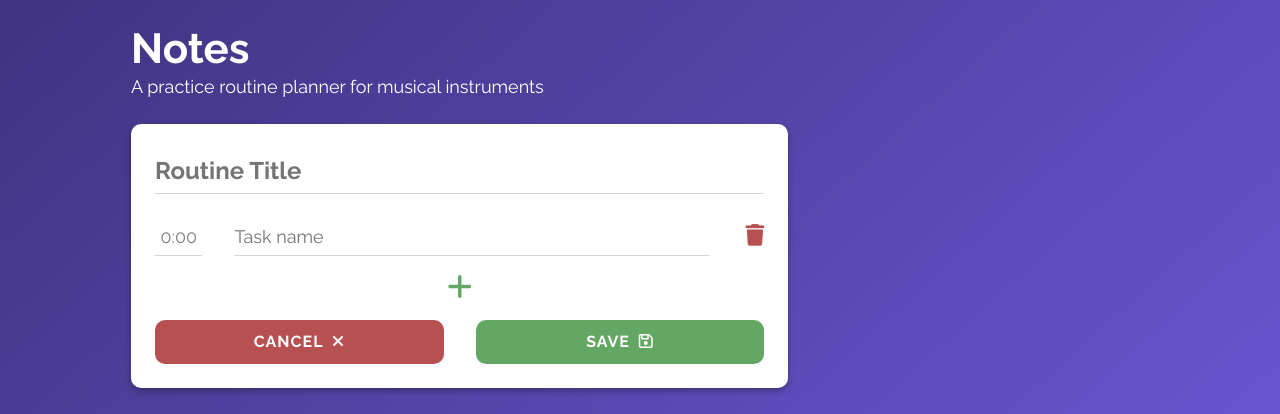
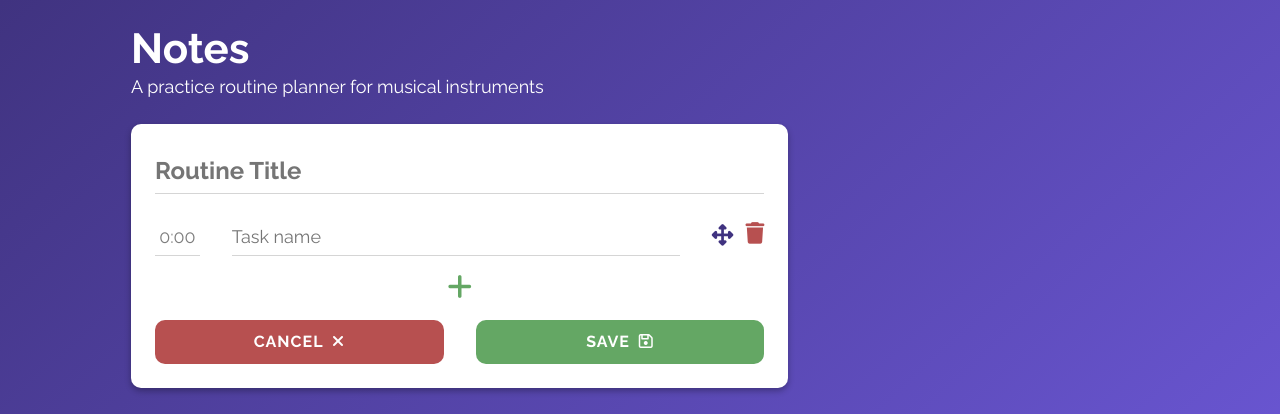
Before and after one commit to connorbiddle/notes, a React (Create React App) app: page /new in a window 1280 px wide. Shown: the top 414 px of the page. Built offline with nearby package versions, Linux system fonts and the light colour scheme.

Commit message:
Reimplemented drag and drop.

```diff
--- a/src/base/GlobalStyles.js
+++ b/src/base/GlobalStyles.js
@@ -9,6 +9,7 @@ const GlobalStyles = createGlobalStyle`
 
   body, html {
     font-family: "Raleway", "Segoe UI", sans-serif;
+    overflow-x: hidden;
   }
 
   a {
--- a/src/base/utilities.js
+++ b/src/base/utilities.js
@@ -1,3 +1,22 @@
+export const throttle = (fn, limit) => {
+  let inThrottle;
+  return function () {
+    const args = arguments;
+    const context = this;
+    if (!inThrottle) {
+      fn.apply(context, args);
+      inThrottle = true;
+      setTimeout(() => (inThrottle = false), limit);
+    }
+  };
+};
+
+// Get the coordinates for the centre of a DOM node
+export const getNodeCentre = domNode => {
+  const { x, y, width, height } = domNode.getBoundingClientRect();
+  return { x: x + width / 2, y: y + height / 2 };
+};
+
 // Convert numeric seconds value to formatted time string
 export const toTimeString = seconds => {
   let min = Math.floor(seconds / 60);
--- a/src/components/parts/TimerModal.jsx
+++ b/src/components/parts/TimerModal.jsx
@@ -56,6 +56,13 @@ const TimerModal = ({ task, close }) => {
     alarm.play();
   };
 
+  const closeTimer = () => {
+    setIsPlaying(false);
+    stopTimer();
+    close();
+    clearInterval(intervalID);
+  };
+
   useEffect(() => {
     alarm.loop = true;
 
@@ -68,7 +75,7 @@ const TimerModal = ({ task, close }) => {
   }, []);
 
   return (
-    <Modal condition={task !== null} close={close}>
+    <Modal condition={task !== null} close={closeTimer}>
       <Flex justifyContent="space-between" flexDirection="column" height="100%">
         <Flex
           alignItems="center"
--- a/src/components/utilities/IconButton.jsx
+++ b/src/components/utilities/IconButton.jsx
@@ -7,14 +7,18 @@ const IconButton = props => {
       "IconButton does not accept both 'color' and 'background' simultaneously."
     );
 
-  return (
+  return props.div ? (
+    <StyledIconDiv {...props}>
+      <i className={props.icon} />
+    </StyledIconDiv>
+  ) : (
     <StyledIconButton {...props}>
       <i className={props.icon} />
     </StyledIconButton>
   );
 };
 
-const StyledIconButton = styled.button`
+const Styles = css`
   cursor: pointer;
   border: none;
   margin-bottom: ${({ theme, margin }) => (margin ? theme.spacing[margin] : 0)};
@@ -63,4 +67,12 @@ const StyledIconButton = styled.button`
   }
 `;
 
+const StyledIconButton = styled.button`
+  ${Styles}
+`;
+
+const StyledIconDiv = styled.div`
+  ${Styles}
+`;
+
 export default IconButton;
--- a/src/components/utilities/Input.jsx
+++ b/src/components/utilities/Input.jsx
@@ -23,7 +23,6 @@ const Input = props => {
 
 // Reused in TimeInput
 export const inputStyles = css`
-  cursor: pointer;
   font-family: inherit;
   display: block;
   border: none;
@@ -41,10 +40,14 @@ export const inputStyles = css`
     return theme.spacing.md;
   }};
 
+  font-size: ${({ large }) => (large ? "1.35rem" : "1rem")};
   font-weight: ${({ large }) => (large ? "bold" : "normal")};
-  font-size: ${({ large }) => (large ? "1.5rem" : "1.125rem")};
   text-align: ${({ center }) => (center ? "center" : "left")};
   width: ${({ width }) => (width ? width : "100%")};
+
+  @media (min-width: ${({ theme }) => theme.sizes.sm}) {
+    font-size: ${({ large }) => (large ? "1.5rem" : "1.125rem")};
+  }
 `;
 
 const StyledInput = styled.input`
--- a/src/components/views/RoutineForm.jsx
+++ b/src/components/views/RoutineForm.jsx
@@ -10,6 +10,7 @@ import IconButton from "../utilities/IconButton";
 import { RoutinesContext } from "../../context/RoutinesContext";
 import { NotificationsContext } from "../../context/NotificationsContext";
 import { v4 as uuid } from "uuid";
+import { DragDropContext, Draggable, Droppable } from "react-beautiful-dnd";
 
 const RoutineForm = ({ editing }) => {
   const [redirect, setRedirect] = useState(null);
@@ -61,10 +62,27 @@ const RoutineForm = ({ editing }) => {
     }));
 
   const deleteTask = id => {
+    if (currentRoutine.tasks.length <= 1) {
+      addNotification({
+        type: "danger",
+        message: "Can't delete the only task!",
+      });
+      return;
+    }
+
     setCurrentRoutine(oldRoutine => {
       const tasks = oldRoutine.tasks.filter(task => task.id !== id);
       return { ...oldRoutine, tasks };
     });
+  };
+
+  const onDragEnd = result => {
+    if (!result.destination) return;
+    const newTasks = [...currentRoutine.tasks];
+    const taskToMove = newTasks.splice(result.source.index, 1)[0];
+    newTasks.splice(result.destination.index, 0, taskToMove);
+
+    setCurrentRoutine(oldRoutine => ({ ...oldRoutine, tasks: newTasks }));
   };
 
   const checkPropertyValidity = property => {
@@ -79,8 +97,10 @@ const RoutineForm = ({ editing }) => {
       currentRoutine.tasks.some(task => task.name.length < 1) ||
       currentRoutine.title.length < 1
     ) {
-      error = "Routine not saved! Some fields were left blank.";
+      error = "Some fields were left blank!";
     }
+
+    if (currentRoutine.tasks.length < 1) error = "Your routine is empty!";
 
     return error;
   };
@@ -154,9 +174,25 @@ const RoutineForm = ({ editing }) => {
             </Row>
 
             {/* --- TASK INPUTS --- */}
-            {currentRoutine.tasks.length > 0 &&
-              currentRoutine.tasks.map(task => (
-                <Row key={task.id}>
+            {currentRoutine.tasks.length > 0 && (
+              <DragDropContext onDragEnd={onDragEnd}>
+                <Droppable droppableId="tasks">
+                  {provided => (
+                    <div {...provided.droppableProps} ref={provided.innerRef}>
+                      {currentRoutine.tasks.map((task, index) => {
+                        return (
+                          <Draggable
+                            key={task.id}
+                            draggableId={task.id}
+                            index={index}
+                          >
+                            {provided => (
+                              <Row
+                                id={`task-${task.id}`}
+                                {...provided.draggableProps}
+                                {...provided.dragHandleProps}
+                                ref={provided.innerRef}
+                              >
                                 <Column size="2">
                                   <TimeInput
                                     value={task.duration}
@@ -171,7 +207,11 @@ const RoutineForm = ({ editing }) => {
                                     placeholder="Task name"
                                     value={task.name}
                                     onChange={e =>
-                        onTaskChange(e.target.value, task.id, "name")
+                                      onTaskChange(
+                                        e.target.value,
+                                        task.id,
+                                        "name"
+                                      )
                                     }
                                     noMargin
                                   />
@@ -179,19 +219,38 @@ const RoutineForm = ({ editing }) => {
                                 <Column size="1">
                                   <Flex
                                     alignItems="center"
-                      justifyContent="flex-end"
+                                    justifyContent="space-between"
                                     height="65%"
                                   >
+                                    <IconButton
+                                      icon="fas fa-arrows-alt"
+                                      className="task-move"
+                                      color="primary"
+                                      div
+                                    />
                                     <IconButton
                                       type="button"
                                       onClick={() => deleteTask(task.id)}
                                       icon="fas fa-trash"
                                       color="danger"
+                                      style={{
+                                        marginLeft: "0.75rem",
+                                        marginBottom: "0.25rem",
+                                      }}
                                     />
                                   </Flex>
                                 </Column>
                               </Row>
-              ))}
+                            )}
+                          </Draggable>
+                        );
+                      })}
+                      {provided.placeholder}
+                    </div>
+                  )}
+                </Droppable>
+              </DragDropContext>
+            )}
 
             <Flex justifyContent="center">
               <IconButton
```
Lines whose indentation alone changed are shown as unchanged.
